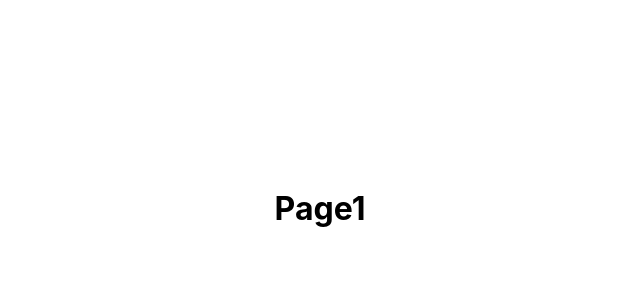
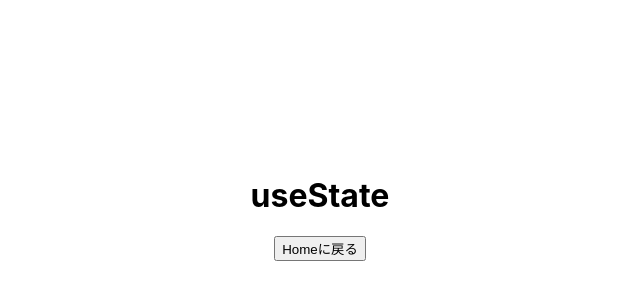
Before and after one commit to enumura1/zenn-reacthooks, a React (Create React App) app: page /page1 in a window 1280 px wide. Shown: the part 192-492 px from the top of the page, without its empty margins (320-960 px from the left). Built offline with nearby package versions, Linux system fonts and the light colour scheme.

Commit message:
add:ページ遷移ボタン

```diff
--- a/src/App.css
+++ b/src/App.css
@@ -2,6 +2,7 @@ body {
   display: flex;
   align-items: center;
   justify-content: center;
+  text-align: center;
   height: 100vh;
 }
 
--- a/src/page/Home.js
+++ b/src/page/Home.js
@@ -30,10 +30,10 @@ function Home() {
 
   return (
     <>
-      <h1>Homeページ</h1>
+      <h1>ReactHooksハンズオンページ</h1>
       <button onClick={clickedToHomeBtn}>Homeボタン</button>
-      <button onClick={clickedToPage1Btn}>Page1遷移ボタン</button>
-      <button onClick={clickedToPage2Btn}>Page2遷移ボタン</button>
+      <button onClick={clickedToPage1Btn}>useStateページ</button>
+      <button onClick={clickedToPage2Btn}>useRefページ</button>
       <button onClick={clickedToPage3Btn}>Page3遷移ボタン</button>
       <button onClick={clickedToPage4Btn}>Page4遷移ボタン</button>
       <button onClick={clickedToPage5Btn}>Page5遷移ボタン</button>
--- a/src/page/page1.js
+++ b/src/page/page1.js
@@ -1,9 +1,18 @@
 import '../App.css';
 
+import { useNavigate } from 'react-router-dom';
+
+
 function Page1() {
+    const navigate = useNavigate();
+    const clickedToHomeBtn = () => {
+        navigate('/');
+    };
+
     return (
         <div>
-            <h1>Page1</h1>
+            <h1>useState</h1>
+            <button onClick={clickedToHomeBtn}>Homeに戻る</button>
         </div>
     );
 };
--- a/src/page/page2.js
+++ b/src/page/page2.js
@@ -1,9 +1,17 @@
 import '../App.css';
 
+import { useNavigate } from 'react-router-dom';
+
 function Page2() {
+    const navigate = useNavigate();
+    const clickedToHomeBtn = () => {
+        navigate('/');
+    };
+
     return (
         <div>
-            <h1>Page2</h1>
+            <h1>useRef</h1>
+            <button onClick={clickedToHomeBtn}>Homeに戻る</button>
         </div>
     );
 };
--- a/src/page/page3.js
+++ b/src/page/page3.js
@@ -1,9 +1,17 @@
 import '../App.css';
 
+import { useNavigate } from 'react-router-dom';
+
 function Page3() {
+    const navigate = useNavigate();
+    const clickedToHomeBtn = () => {
+        navigate('/');
+    };
+
     return (
         <div>
             <h1>Page3</h1>
+            <button onClick={clickedToHomeBtn}>Homeに戻る</button>
         </div>
     );
 };
--- a/src/page/page4.js
+++ b/src/page/page4.js
@@ -1,9 +1,17 @@
 import '../App.css';
 
+import { useNavigate } from 'react-router-dom';
+
 function Page4() {
+    const navigate = useNavigate();
+    const clickedToHomeBtn = () => {
+        navigate('/');
+    };
+
     return (
         <div>
             <h1>Page4</h1>
+            <button onClick={clickedToHomeBtn}>Homeに戻る</button>
         </div>
     );
 };
--- a/src/page/page5.js
+++ b/src/page/page5.js
@@ -1,9 +1,17 @@
 import '../App.css';
 
+import { useNavigate } from 'react-router-dom';
+
 function Page5() {
+    const navigate = useNavigate();
+    const clickedToHomeBtn = () => {
+        navigate('/');
+    };
+
     return (
         <div>
             <h1>Page5</h1>
+            <button onClick={clickedToHomeBtn}>Homeに戻る</button>
         </div>
     );
 };
```
